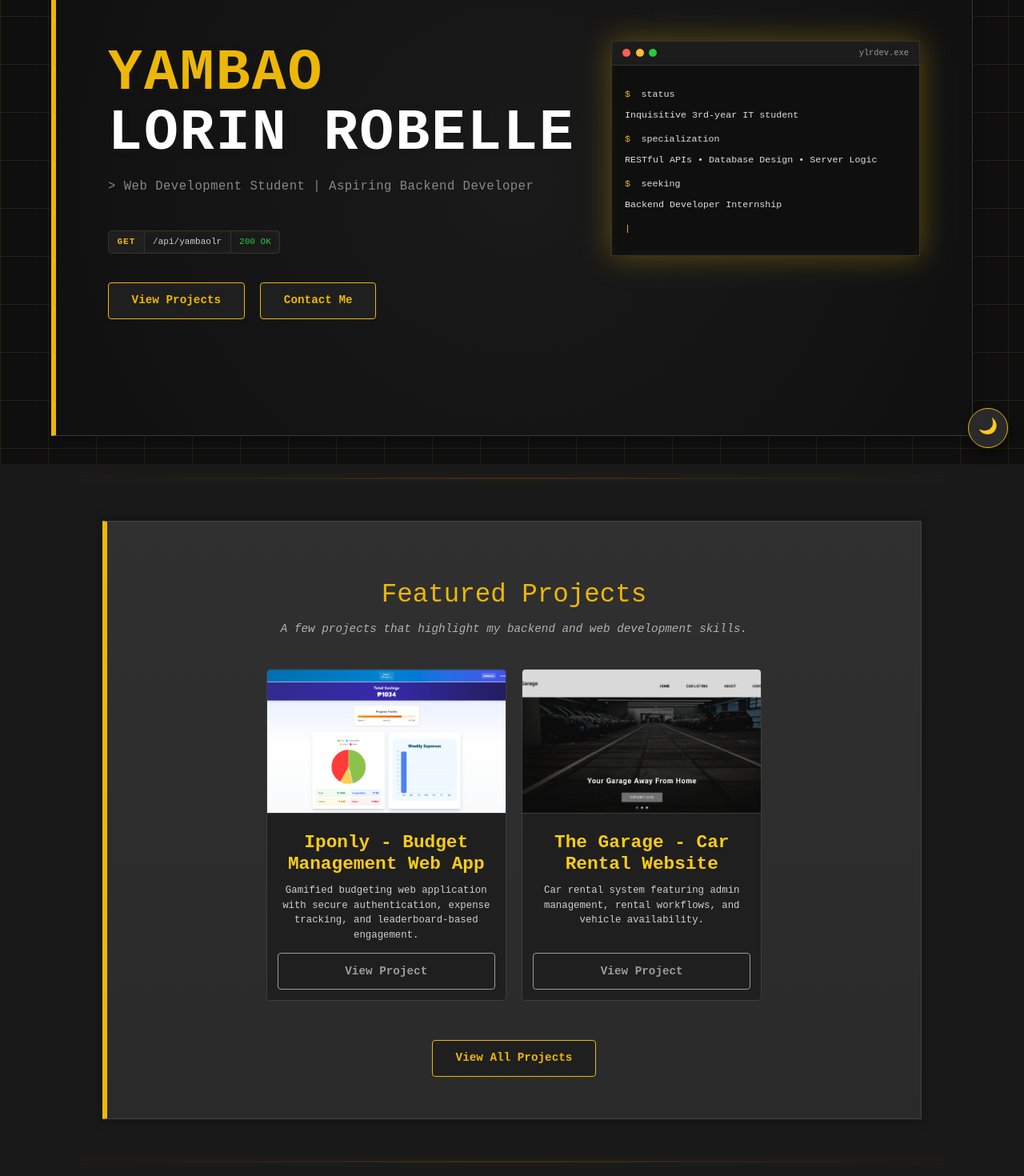
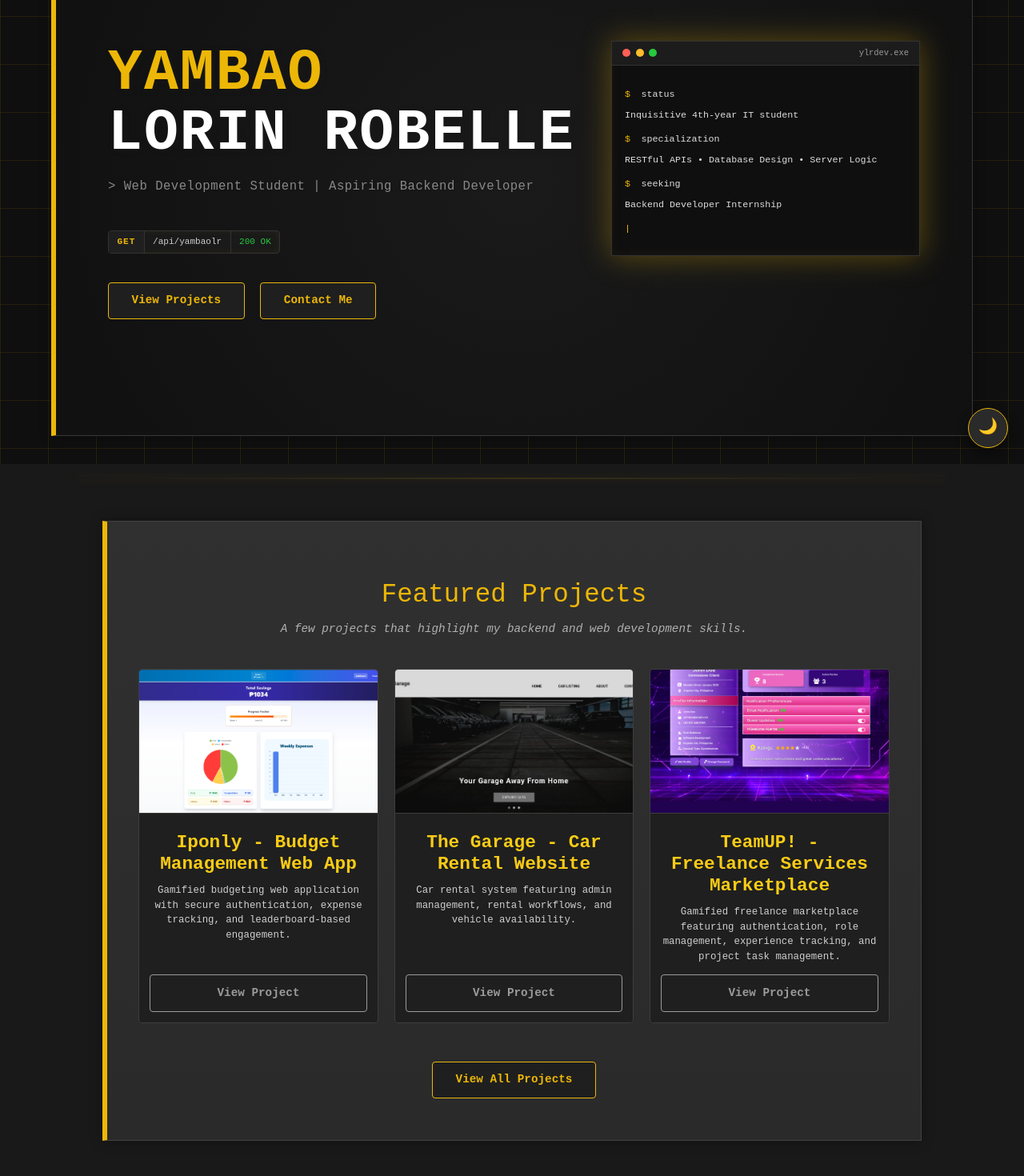
Before and after one commit to yambaolr/YLR-Portfolio, an Angular app: page / in a window 1280 px wide. Shown: the part 220-1690 px from the top of the page at 80% size. Built offline with nearby package versions, Linux system fonts and the light colour scheme.

Commit message:
💄 Updated personal information and added Teamup to featured projects section

```diff
--- a/src/app/about/about.html
+++ b/src/app/about/about.html
@@ -4,7 +4,7 @@
     <div class="hero-content">
         <h2 class="hero-title">Hi, I'm Lorin Robelle Yambao!</h2>
         <p class="hero-description">
-            I'm an <span class="highlight">inquisitive</span> third-year Information Technology student with hands-on experience in <span class="highlight">backend web development</span> and delivering projects within deadlines. I enjoy designing <span class="highlight">RESTful APIs</span>, working with databases, and building reliable backend logic that supports real-world applications.<br/><br/>
+            I'm an <span class="highlight">inquisitive</span> fourth-year Information Technology student with hands-on experience in <span class="highlight">backend web development</span> and delivering projects within deadlines. I enjoy designing <span class="highlight">RESTful APIs</span>, working with databases, and building reliable backend logic that supports real-world applications.<br/><br/>
 
             Currently, I'm seeking a <span class="highlight">Backend Developer internship</span> where I can apply my skills in real-world projects and continue learning modern backend technologies.<br/><br/>
         </p>
--- a/src/app/home/home.html
+++ b/src/app/home/home.html
@@ -28,7 +28,7 @@
             </div>
             <div class="terminal-body">
             <p><span class="terminal-yellow">$</span> status</p>
-            <p>Inquisitive 3rd-year IT student</p>
+            <p>Inquisitive 4th-year IT student</p>
 
             <p><span class="terminal-yellow">$</span> specialization</p>
             <p>RESTful APIs • Database Design • Server Logic</p>
@@ -84,6 +84,20 @@
             </div>
         </article>
 
+        <article class="col-md-4">
+            <div class="card project-card h-100">
+                <img src="images/teamup-1.png" class="card-img-top" alt="TeamUP freelance marketplace website screenshot">
+                <div class="card-body d-flex flex-column">
+                    <h3 class="card-title">TeamUP! - Freelance Services Marketplace</h3>
+                    <p class="card-text">
+                        Gamified freelance marketplace featuring authentication, role management, experience tracking, and project task management.
+                    </p>
+                    <a routerLink="/projects" class="btn-secondary mt-auto" aria-label="View full project details for TeamUP">
+                        View Project
+                    </a>
+                </div>
+            </div>
+        </article>
         </div>
 
         <div class="text-center mt-4 view-all">
```
